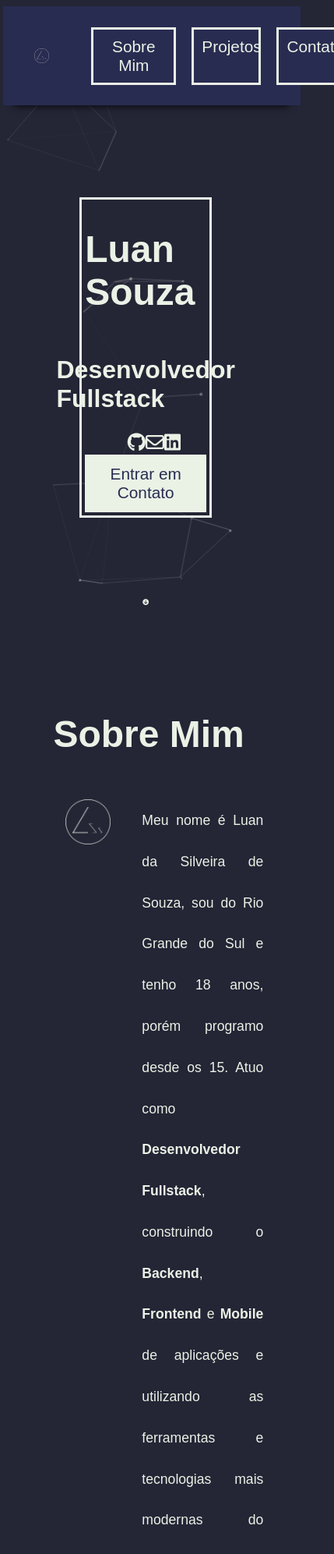
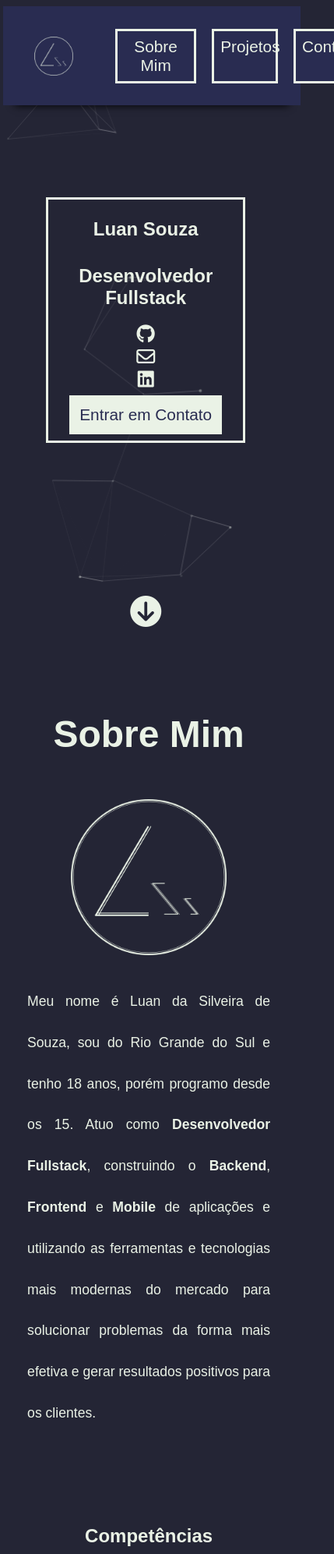
Before and after one commit to LuanSilveiraSouza/LuanSilveiraSouza.github.io, a plain HTML site: page index.html in a window 390 px wide. Shown: the top 1993 px of the page at 78% size, 429 px wide, since content can reach past the window. Drawn offline with Linux system fonts and the light colour scheme; a web font is replaced by a local one.

Commit message:
Sections and Navbar Responsivity

```diff
--- a/index.html
+++ b/index.html
@@ -42,7 +42,7 @@
         <a href="#contacts" class="outdoor-link bg-white" id="link">Entrar em Contato</a>
       </div>
 
-      <a href="#about" class="header-link" style="font-size: 2vw;position: relative; bottom: 5%;"><i class="fas fa-arrow-circle-down"></i></a>
+      <a href="#about" class="header-link arrow"><i class="fas fa-arrow-circle-down"></i></a>
     </header>
 
     <section class="section about" id="about">
@@ -50,9 +50,9 @@
 
       <div class="grid-2">
         <figure>
-          <img style="width: 15vw;" src="./assets/icon-white.png" alt="icon">
+          <img src="./assets/icon-white.png" alt="icon">
         </figure>
-        <p style="width: 40vw;">Meu nome é Luan da Silveira de Souza, sou do Rio Grande do Sul e tenho 18 anos, porém programo desde os 15.
+        <p>Meu nome é Luan da Silveira de Souza, sou do Rio Grande do Sul e tenho 18 anos, porém programo desde os 15.
           Atuo como <strong>Desenvolvedor Fullstack</strong>, construindo o <strong>Backend</strong>, <strong>Frontend</strong>
           e <strong>Mobile</strong> de aplicações e utilizando as ferramentas e tecnologias mais modernas do mercado
           para solucionar problemas da forma mais efetiva e gerar resultados positivos para os clientes.
@@ -119,7 +119,7 @@
           <h2>WhatsApp: (+55) 51 98029-0222</h2>
         </li>
         <li>
-          <h2>E-mail: <a href="luansouzasilveira@gmail.com">luansouzasilveira@gmail.com</a></h2>
+          <h2>E-mail: <a href="mailto: luansouzasilveira@gmail.com">luansouzasilveira@gmail.com</a></h2>
         </li>
         <li>
           <h2><a href="https://www.linkedin.com/in/luan-souza-6b07b1171/">LinkedIn</a></h2>
--- a/styles.css
+++ b/styles.css
@@ -45,11 +45,6 @@ body {
   align-items: center;
 }
 
-.grid-2 {
-  display: grid;
-  grid-template-columns: auto auto;
-}
-
 /* SCROLLBAR STYLE ////////////////////////////////////////////////////////////////*/
 ::-webkit-scrollbar {
   width: 10px;
@@ -81,7 +76,7 @@ nav {
   top: 1%;
   left: 1%;
   width: 98%;
-  height: 15vh;
+  height: 15%;
 
   background-color: var(--blue);
   box-shadow: 0px 15px 10px -15px black;
@@ -92,7 +87,7 @@ nav {
 }
 
 .nav-img {
-  width: 5vw;
+  width: 15%;
 }
 
 .nav-links {
@@ -106,10 +101,10 @@ nav {
 .nav-item {
   border: solid 3px var(--white);
 
-  padding: 10px;
+  padding: 1vw;
   margin: 0 10px 0 10px;
 
-  min-width: 8vw;
+  min-width: 10%;
 
   text-align: center;
 }
@@ -128,6 +123,18 @@ nav {
 .nav-item:hover, .nav-item:active {
   background-position: right bottom;
   color: var(--blue);
+}
+
+@media (max-width: 1080px) {
+  .nav-img {
+    width: 50px;
+  }
+  .nav-item {
+    padding: 2vw;
+  }
+}
+@media (max-width: 600px) {
+  /* TODO: NavLink Collapse */
 }
 
 /* HEADER STYLE ////////////////////////////////////////////////////////////////*/
@@ -159,6 +166,10 @@ header {
 
   border: solid 3px var(--white);
   color: var(--white);
+}
+
+.outdoor h1 {
+  text-align: center;
 }
 
 .outdoor-link {
@@ -200,11 +211,54 @@ header {
   color: var(--blue);
 }
 
+.arrow {
+  font-size: 3vw;
+  position: relative;
+  bottom: 5%;
+}
+
+@media (max-width: 1080px) {
+  .outdoor {
+    padding: 2vw;
+    width: 60vw;
+  }
+  .outdoor h1 {
+    font-size: var(--bigSize);
+  }
+  .arrow {
+    font-size: 40px;
+  }
+}
+@media (max-width: 600px) {
+  .header-links {
+    flex-direction: column;
+    align-items: center;
+    justify-content: space-around;
+  }
+  .header-link {
+    margin-bottom: 5px;
+  }
+}
+
 /* "ABOUT" SECTION STYLE ////////////////////////////////////////////////////////////////*/
 .about p{
   text-align: justify;
   line-height: 3;
   font-size: var(--smallSize);
+}
+
+.grid-2 {
+  display: flex;
+  align-items: center;
+  justify-content: space-between;
+}
+
+.grid-2 img {
+  width: 15vw;
+}
+
+.grid-2 p {
+  width: 40vw;;
 }
 
 .about h1 {
@@ -226,7 +280,7 @@ header {
   border-bottom: 5px solid var(--blue);
   border-radius: 5px;
 
-  height: 20vh;
+  height: 50%;
   width: 10vw;
   margin: 30px;
   padding: 10px;
@@ -235,14 +289,56 @@ header {
   flex-direction: column;
   justify-content: flex-start;
   align-items: center;
+  text-align: center;
 }
 
 .card i{
   font-size: 4vw;
 }
 
+.card p {
+  font-size: var(--smallSize);
+}
+
 .card:hover {
   background-color: var(--gray);
+}
+
+@media (max-width: 1080px) {
+  .grid-2 {
+    flex-direction: column;
+    justify-content: center;
+
+    text-align: justify;
+
+    width: 100%;
+  }
+
+  .grid-2 img {
+    width: 200px;
+  }
+
+  .grid-2 p {
+    width: 80vw;
+  }
+
+  .card-grid {
+    grid-template-columns: 1fr 1fr;
+  }
+
+  .card {
+    width: 80%;
+    margin: 50px;
+  }
+
+  .card i {
+    font-size: 50px;
+  }
+}
+@media (max-width: 600px) {
+  .card-grid {
+    grid-template-columns: 1fr;
+  }
 }
 
 /* "Projects" SECTION STYLE ////////////////////////////////////////////////////////////////*/
@@ -262,6 +358,7 @@ header {
 
 .contacts ul li h2{
   border-bottom: 3px solid var(--white);
+  font-size: var(--mediumSize);
 }
 
 .contacts a:link, .contacts a:visited{
@@ -290,5 +387,5 @@ footer {
 }
 
 footer img {
-  width: 3vw;
+  width: 40px;
 }
```
